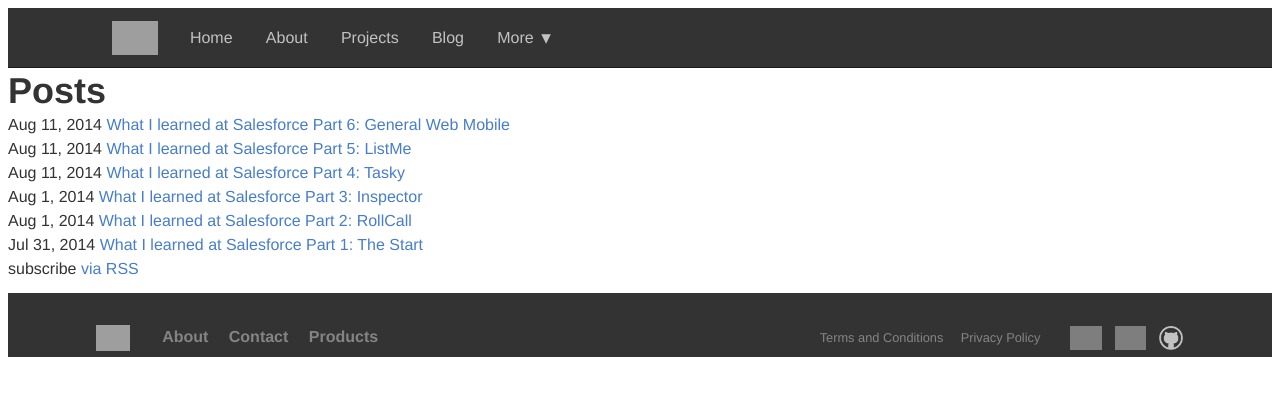
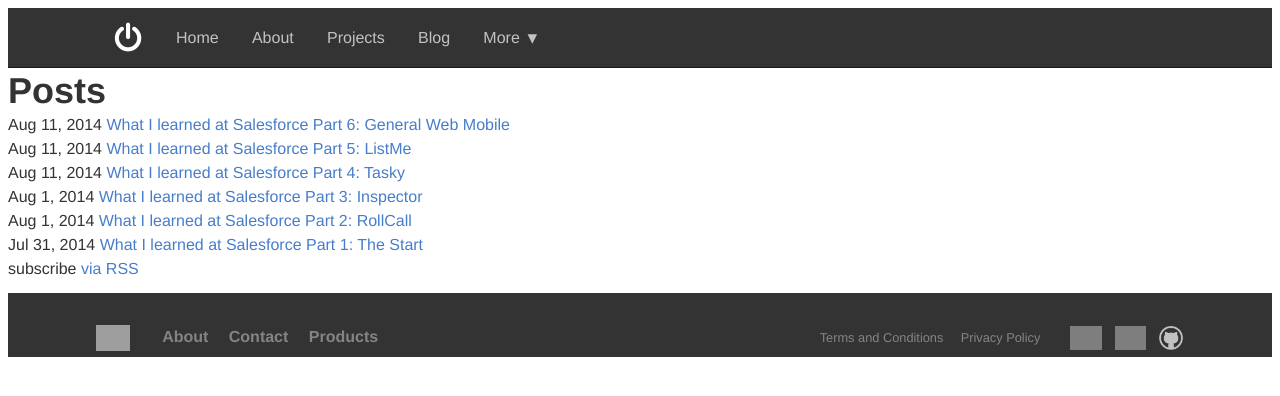
Before and after one commit to chenhoward/chenhoward.github.io, a Jekyll site: the page built from index.html, in a window 1280 px wide. Shown: the top 396 px of the page. Built offline with Jekyll 4.4.1, drawn with Linux system fonts in a browser that asks for light colours; some web fonts are replaced; grey boxes are pictures that could not be loaded.

Commit message:
Change logo to power symbol

```diff
--- a/_includes/header.html
+++ b/_includes/header.html
@@ -1,7 +1,7 @@
 <header class="navigation">
   <div class="navigation-wrapper">
     <a href="javascript:void(0)" class="logo">
-      <img src="https://raw.githubusercontent.com/thoughtbot/refills/master/source/images/placeholder_logo_1.png" alt="Logo Image">
+      <img src="pictures/power-32.png" alt="Logo Image">
     </a>
     <a href="" class="navigation-menu-button" id="js-mobile-menu">MENU</a>
     <div class="nav">
```
Also changed, not shown: pictures/power-32.png (added).
